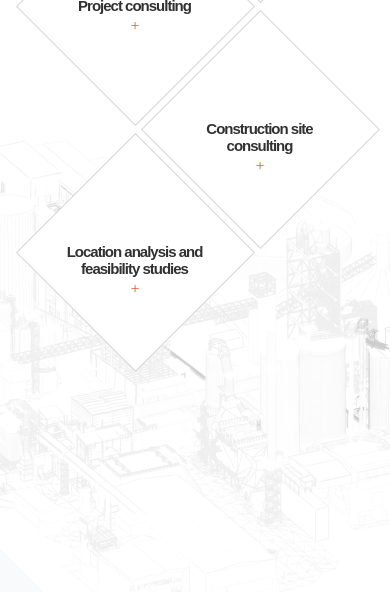
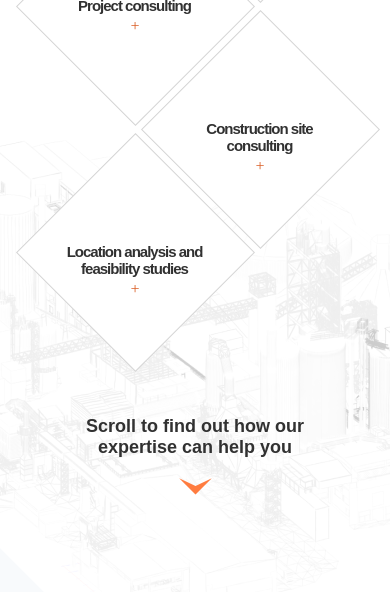
Before and after one commit to IVKrylova/training, a Next.js app in the folder mollenhauer/: page / in a window 390 px wide. Shown: the part 1309-1901 px from the top of the page. Built offline with nearby package versions, Linux system fonts and the light colour scheme.

Commit message:
feat: add mobile servisec

```diff
--- /dev/null
+++ b/mollenhauer/components/Icons/ArrowBottomIcon/ArrowBottomIcon.tsx
@@ -0,0 +1,16 @@
+import { ReactNode, FC } from "react";
+
+export const ArrowBottomIcon: FC = (): ReactNode => {
+  return (
+    <svg
+      width="33"
+      height="17"
+      viewBox="0 0 33 17"
+      fill="none"
+      xmlns="http://www.w3.org/2000/svg"
+      aria-hidden="true"
+    >
+      <path d="M16.5 7.9L32.8 0.3 16.5 16.6 0.2 0.3 16.5 7.9z" fill="#FF7C40" />
+    </svg>
+  );
+};
--- a/mollenhauer/features/Sevrises/Sevrises.module.scss
+++ b/mollenhauer/features/Sevrises/Sevrises.module.scss
@@ -53,3 +53,16 @@
 .offset {
   margin-left: -125px;
 }
+
+.scrollBlock {
+  position: relative;
+  z-index: 10;
+  margin: 81px auto 0;
+  max-width: 221px;
+  text-align: center;
+  color: var( --grey-text-color);
+  @include fontS18W600;
+  display: flex;
+  flex-direction: column;
+  gap: 20px;
+}
--- a/mollenhauer/features/Sevrises/Sevrises.tsx
+++ b/mollenhauer/features/Sevrises/Sevrises.tsx
@@ -2,11 +2,12 @@ import { FC, ReactNode } from "react";
 import cn from "classnames";
 
 import { H2 } from "@/components/H2/H2";
+import { SevriseCard } from "@/components/ServiseCard/ServiseCard";
+import { ArrowBottomIcon } from "@/components/Icons/ArrowBottomIcon/ArrowBottomIcon";
 
 import { servisesList } from "@/shared/mocks/content";
 
 import s from "./Sevrises.module.scss";
-import { SevriseCard } from "@/components/ServiseCard/ServiseCard";
 
 export const Sevrises: FC = (): ReactNode => {
   return (
@@ -28,6 +29,12 @@ export const Sevrises: FC = (): ReactNode => {
           </li>
         ))}
       </ul>
+      <div className={s.scrollBlock}>
+        <p>Scroll to find out how our expertise can help you</p>
+        <a href="#expertise">
+          <ArrowBottomIcon />
+        </a>
+      </div>
     </section>
   );
 };
--- a/mollenhauer/styles/fonts.scss
+++ b/mollenhauer/styles/fonts.scss
@@ -26,6 +26,11 @@
   font-weight: 400;
 }
 
+@mixin fontS18W600 {
+  font-size: 18px;
+  font-weight: 600;
+}
+
 // size 20
 @mixin fontS20W900 {
   font-size: 20px;
```
Also changed, not shown: mollenhauer/public/Rectangle 31.svg (added), mollenhauer/public/Vector.svg (deleted).
